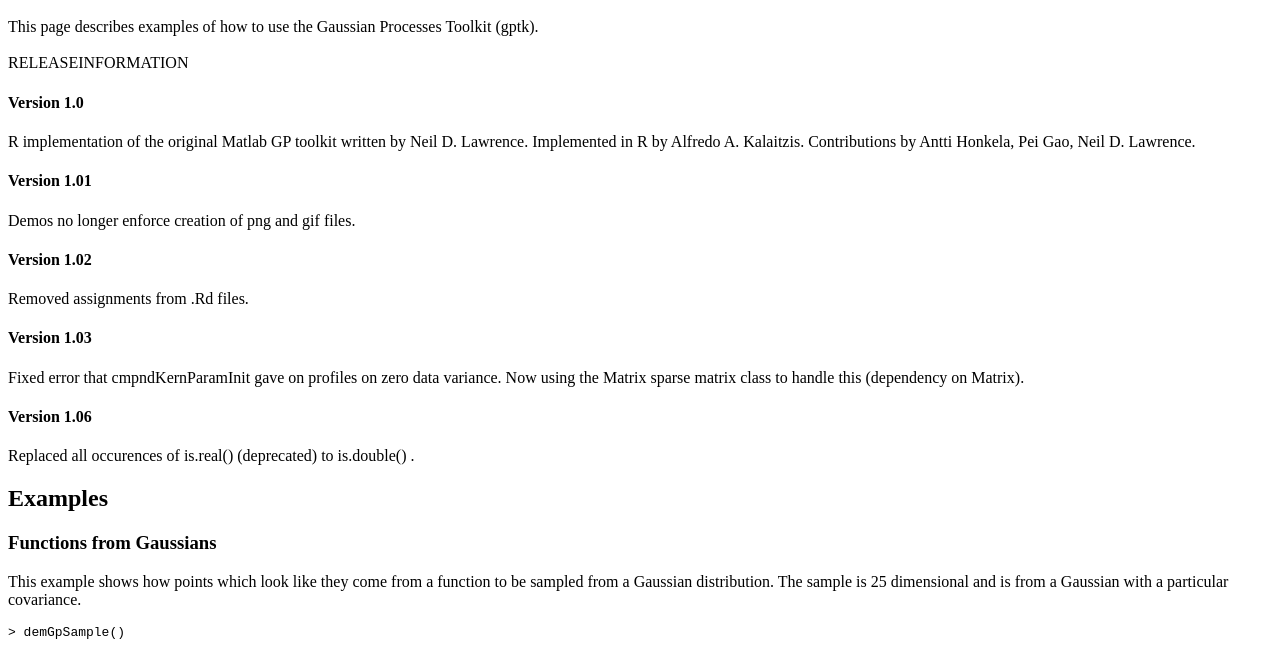
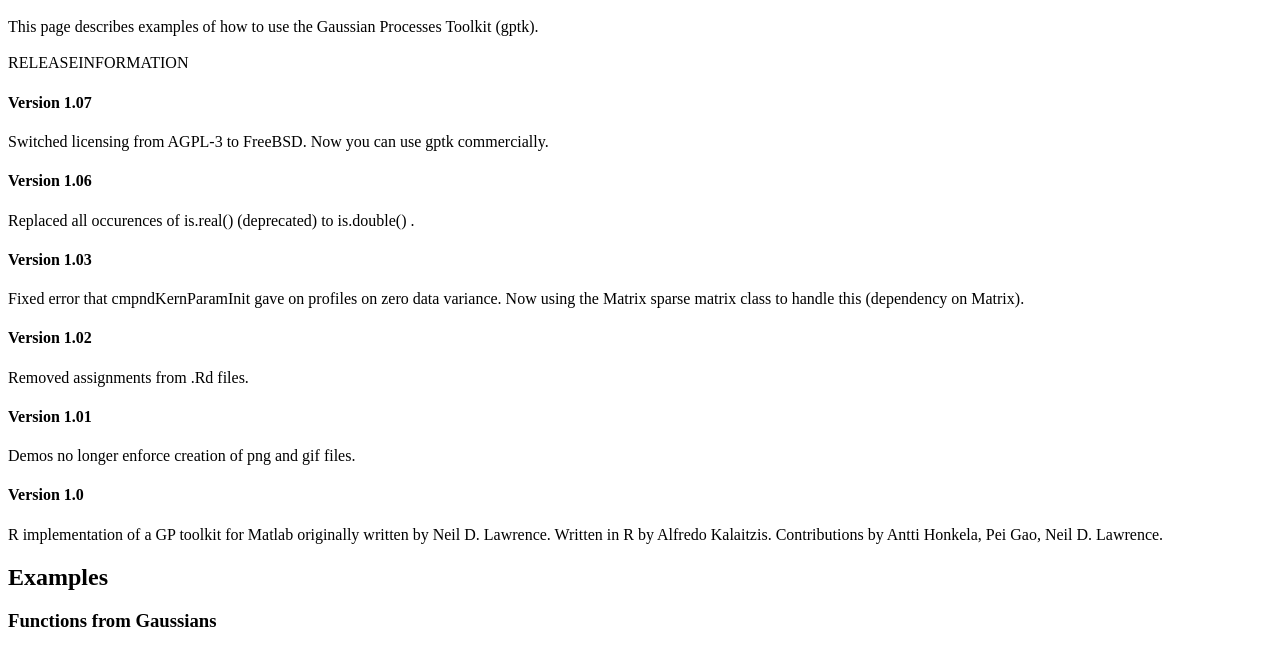
Before and after one commit to cran/gptk, a plain HTML site: page inst/doc/index.html in a window 1280 px wide. Shown: the part 48-696 px from the top of the page. Drawn offline with Linux system fonts and the light colour scheme.

Commit message:
version 1.07

```diff
--- a/inst/doc/index.html
+++ b/inst/doc/index.html
@@ -12,22 +12,26 @@ Toolkit (gptk).
 </br></br>
 RELEASEINFORMATION
 
-<h4>Version 1.0</h4>
-R implementation of the original Matlab GP toolkit written by Neil D. Lawrence.
-Implemented in R by Alfredo A. Kalaitzis. Contributions by Antti Honkela, Pei Gao, Neil D. Lawrence.
+<h4>Version 1.07</h4>
+Switched licensing from AGPL-3 to FreeBSD. Now you can use gptk commercially.
 
-<h4>Version 1.01</h4>
-Demos no longer enforce creation of png and gif files.
-
-<h4>Version 1.02</h4>
-Removed assignments from .Rd files.
+<h4>Version 1.06</h4>
+Replaced all occurences of is.real() (deprecated) to is.double() .
 
 <h4>Version 1.03</h4>
 Fixed error that cmpndKernParamInit gave on profiles on zero data variance.
 Now using the Matrix sparse matrix class to handle this (dependency on Matrix).
 
-<h4>Version 1.06</h4>
-Replaced all occurences of is.real() (deprecated) to is.double() .
+<h4>Version 1.02</h4>
+Removed assignments from .Rd files.
+
+<h4>Version 1.01</h4>
+Demos no longer enforce creation of png and gif files.
+
+<h4>Version 1.0</h4>
+R implementation of a GP toolkit for Matlab originally written by Neil D. Lawrence.
+Written in R by Alfredo Kalaitzis. Contributions by Antti Honkela, Pei Gao, Neil D. Lawrence.
+
 
 <h2>Examples</h2>
 
```
Also changed, not shown: 17 other files.
